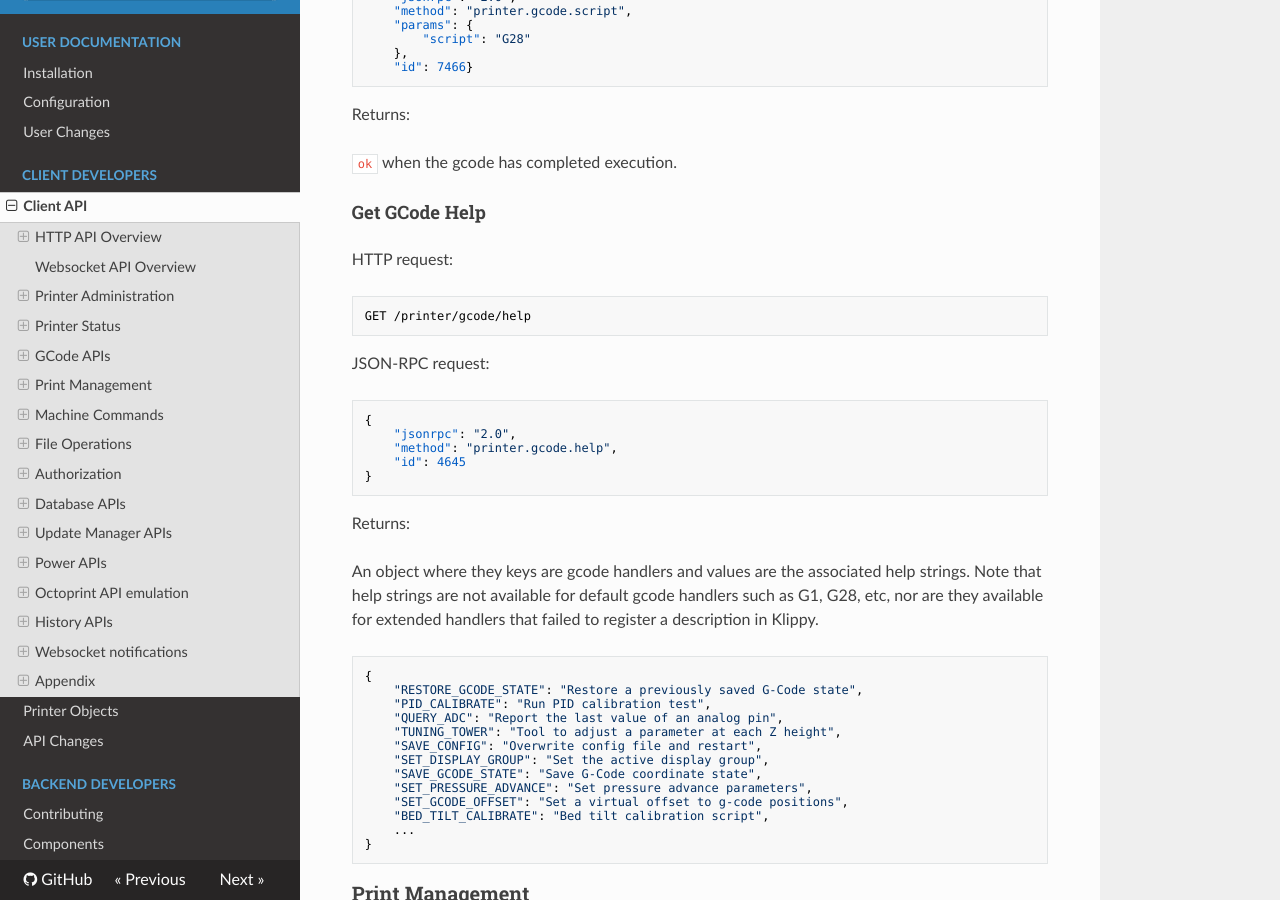
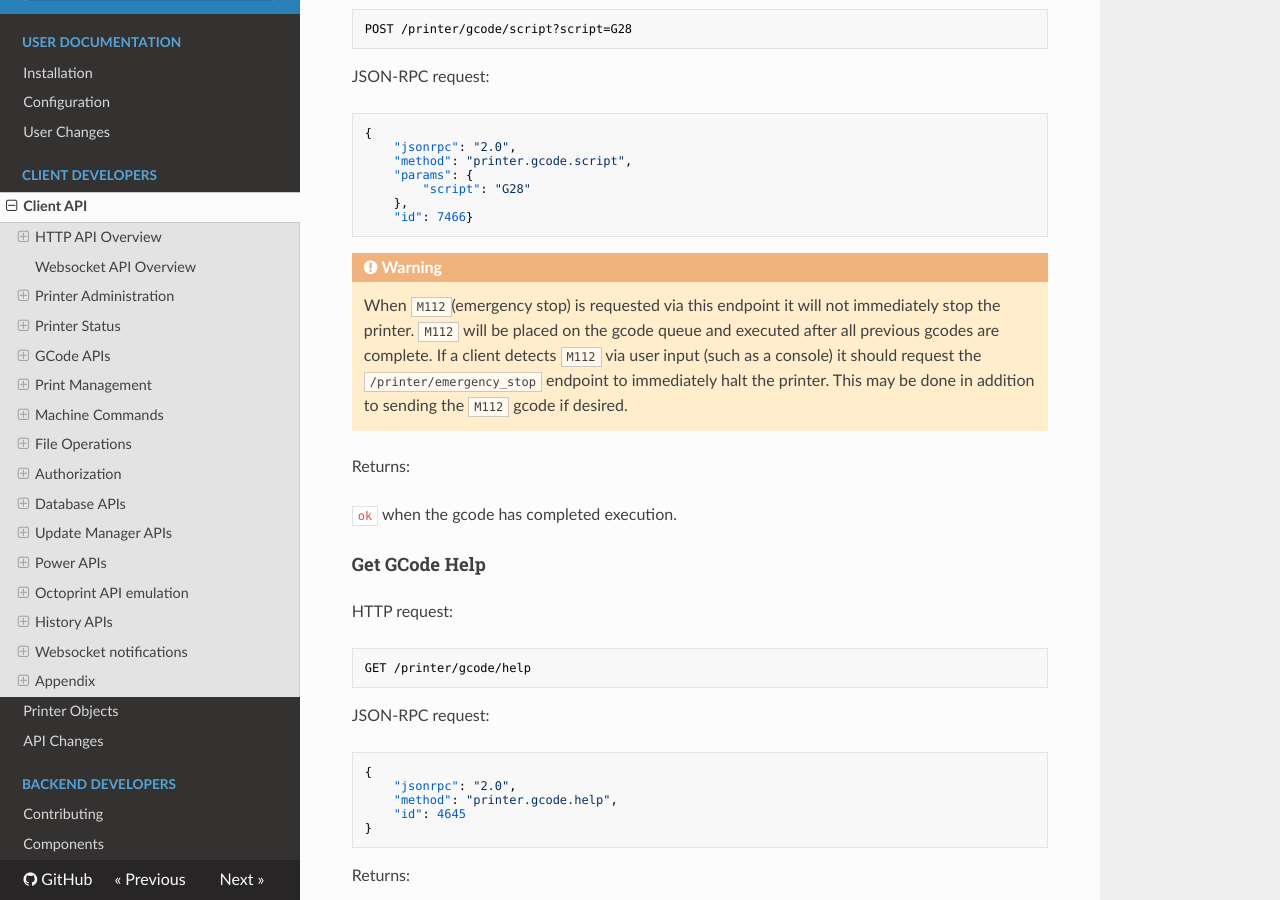
Before and after one commit to Marirossibn/moonraker, an MkDocs documentation site: the page built from docs/web_api.md, in a window 1280 px wide and 900 px high, scrolled down 12880 px. Built offline with MkDocs 1.6.1, drawn with Linux system fonts in a browser that asks for light colours; nearby versions of some CDN libraries; some of the changed text lies outside the part shown.

Commit message:
docs:  add notes about sending M112 gcodes
Also  document the new "full_version_string" field reported by the update_manager.

Signed-off-by:  Eric Callahan <arksine.code@gmail.com>

````diff
--- a/docs/web_api.md
+++ b/docs/web_api.md
@@ -163,6 +163,12 @@ JSON-RPC request:
     "id": 4564
 }
 ```
+
+!!! note
+    This endpoint will immediately halt the printer and put it in a "shutdown"
+    state.  It should be used to implement an "emergency stop" button and
+    also used if a user enters `M112`(emergency stop) via a console.
+
 Returns:
 
 `ok`
@@ -659,6 +665,14 @@ JSON-RPC request:
     "id": 7466}
 ```
 
+!!! warning
+    When `M112`(emergency stop) is requested via this endpoint it will not
+    immediately stop the printer. `M112` will be placed on the gcode queue and
+    executed after all previous gcodes are complete.  If a client detects
+    `M112` via user input (such as a console) it should request the
+    `/printer/emergency_stop` endpoint to immediately halt the printer.  This
+    may be done in addition to sending the `M112` gcode if desired.
+
 Returns:
 
 `ok` when the gcode has completed execution.
@@ -1783,8 +1799,9 @@ as git repos have the following fields:
     be "master".
 - `remote_alias`: the alias for the remote.  This should typically be
     "origin".
-- `version`:  version of the current repo on disk
-- `remote_version`: version of the latest available update
+- `version`:  abbreviated version of the current repo on disk
+- `remote_version`: abbreviated version of the latest available update
+- `full_version_string`:  The complete version string of the current repo.
 - `current_hash`: hash of the most recent commit on disk
 - `remote_hash`: hash of the most recent commit pushed to the remote
 - `is_valid`: true if installation is a valid git repo on the master branch
````
Also changed, not shown: other parts of docs/web_api.md (+2 -0 lines).
